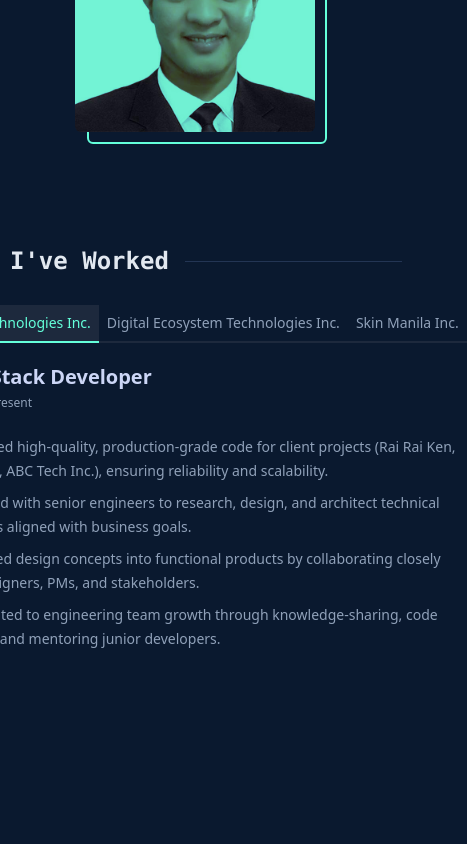
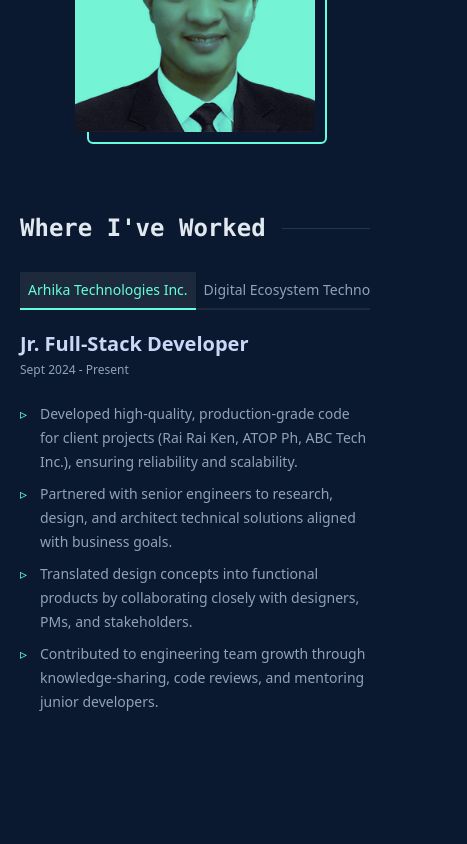
Before and after one commit to Calingcooo/my-portfolio-v2, a Next.js app: page / in a window 390 px wide. Shown: the part 1720-2564 px from the top of the page, 467 px wide, since content can reach past the window. Built offline with nearby package versions, Linux system fonts and the light colour scheme.

Commit message:
fixed the career section overflows

```diff
--- a/src/app/components/sections/Career.tsx
+++ b/src/app/components/sections/Career.tsx
@@ -4,9 +4,9 @@ import CareerNav from "../CareerHighlights/CareerNav";
 
 const Career = () => {
   return (
-    <section className="w-full flex flex-col items-center justify-center min-h-svh py-20 lg:px-30">
-      <div className="min-w-full flex flex-col justify-center">
-        <SectionHeader sectionId ="career-highlights" title="Where I've Worked" />
+    <section className="w-full flex flex-col items-start justify-start md:items-center md:justify-center min-h-svh py-20 lg:px-30">
+      <div className="w-full flex flex-col justify-center">
+        <SectionHeader sectionId="career-highlights" title="Where I've Worked" />
         <CareerNav />
       </div>
     </section>
```
Also changed, not shown: src/app/components/CareerHighlights/CareerNav.tsx (line endings or trailing spaces).
